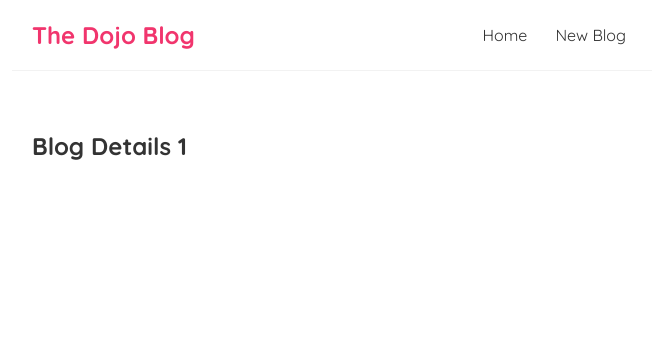
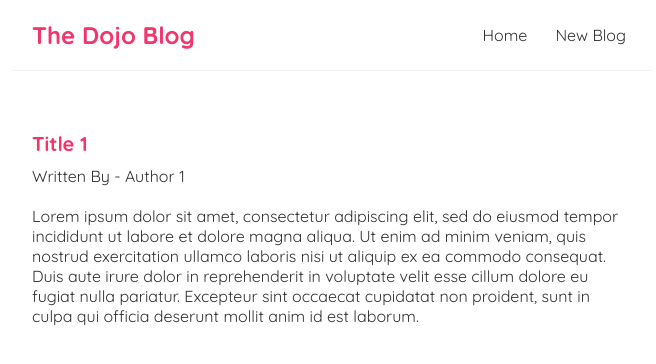
Before and after one commit to pmswami/Blogger, a React (Create React App) app in the folder dojo-blog/: page /blogs/1 in a window 1280 px wide. Shown: the top 364 px of the page, without its empty margins (308-964 px from the left). Built offline with nearby package versions, Linux system fonts and the light colour scheme; data requests are answered from the project's data file.

Commit message:
Added Blog details page

```diff
--- a/dojo-blog/data/db.json
+++ b/dojo-blog/data/db.json
@@ -2,19 +2,19 @@
     "blogs":[
         {
             "title": "Title 1",
-            "body":"Body 1",
+            "body":"Lorem ipsum dolor sit amet, consectetur adipiscing elit, sed do eiusmod tempor incididunt ut labore et dolore magna aliqua. Ut enim ad minim veniam, quis nostrud exercitation ullamco laboris nisi ut aliquip ex ea commodo consequat. Duis aute irure dolor in reprehenderit in voluptate velit esse cillum dolore eu fugiat nulla pariatur. Excepteur sint occaecat cupidatat non proident, sunt in culpa qui officia deserunt mollit anim id est laborum.",
             "author": "Author 1",
             "id":1
         },
         {
             "title": "Title 2",
-            "body":"Body 2",
+            "body":"Lorem ipsum dolor sit amet, consectetur adipiscing elit, sed do eiusmod tempor incididunt ut labore et dolore magna aliqua. Ut enim ad minim veniam, quis nostrud exercitation ullamco laboris nisi ut aliquip ex ea commodo consequat. Duis aute irure dolor in reprehenderit in voluptate velit esse cillum dolore eu fugiat nulla pariatur. Excepteur sint occaecat cupidatat non proident, sunt in culpa qui officia deserunt mollit anim id est laborum.",
             "author": "Author 2",
             "id":2
         },
         {
             "title": "Title 3",
-            "body":"Body 3",
+            "body":"Lorem ipsum dolor sit amet, consectetur adipiscing elit, sed do eiusmod tempor incididunt ut labore et dolore magna aliqua. Ut enim ad minim veniam, quis nostrud exercitation ullamco laboris nisi ut aliquip ex ea commodo consequat. Duis aute irure dolor in reprehenderit in voluptate velit esse cillum dolore eu fugiat nulla pariatur. Excepteur sint occaecat cupidatat non proident, sunt in culpa qui officia deserunt mollit anim id est laborum.",
             "author": "Author 3",
             "id":3
         }
--- a/dojo-blog/src/BlogDetails.js
+++ b/dojo-blog/src/BlogDetails.js
@@ -1,11 +1,22 @@
 import React from "react";
 import { useParams } from "react-router-dom/cjs/react-router-dom.min";
+import useFetch from "./useFetch";
 
 const BlogDetails = () => {
     const {id} = useParams()
+    const {data:blog, isPending, error} = useFetch("http://localhost:8000/blogs/"+id)
+
     return (
     <div className="blog-details">
-        <h2>Blog Details {id}</h2>
+        {isPending && <div>Loading...</div>}
+        {error && <div>{error}</div>}
+        {blog && (
+            <article>
+                <h2>{blog.title}</h2>
+                <p>Written By - {blog.author}</p>
+                <div>{blog.body}</div>
+            </article>
+        )}
     </div> );
 }
 
--- a/dojo-blog/src/index.css
+++ b/dojo-blog/src/index.css
@@ -51,3 +51,21 @@
 .blog-preview a{
   text-decoration: none;
 }
+
+/* blog details page */
+.blog-details h2 {
+  font-size: 20px;
+  color: #f1356d;
+  margin-bottom: 10px;
+}
+.blog-details div {
+  margin: 20px 0;
+}
+.blog-details button {
+  background: #f1356d;
+  color: #fff;
+  border: 0;
+  padding: 8px;
+  border-radius: 8px;
+  cursor: pointer;
+}
```
